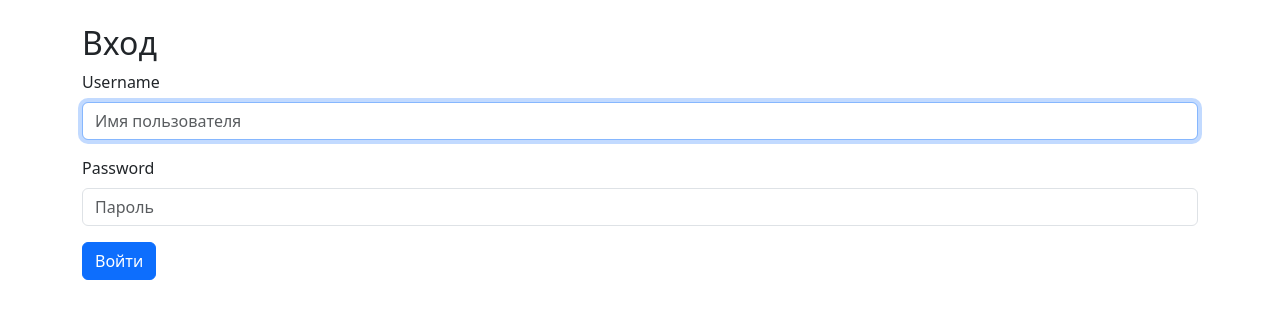
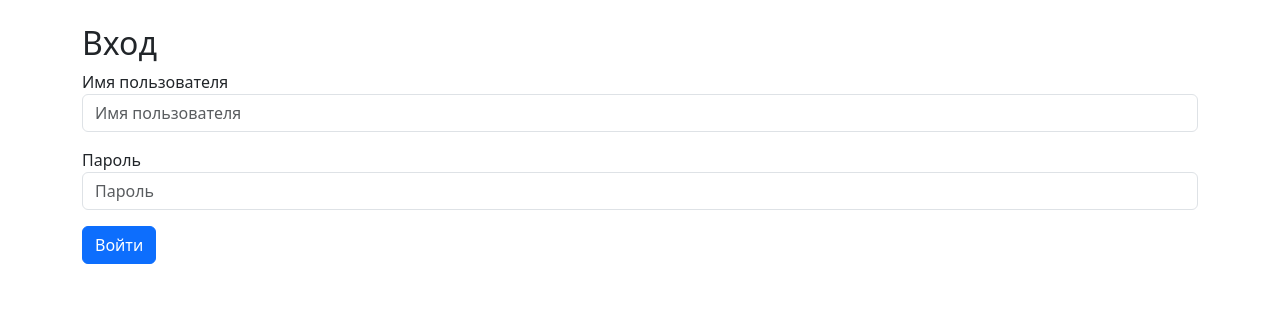
Before and after one commit to Knyazev782/python-project-52, a Django app: page /login/ in a window 1280 px wide. Shown: the part 56-375 px from the top of the page. Run offline with Django 5.2, Linux system fonts and the light colour scheme; some libraries are stand-ins or nearby versions.

Commit message:
изменил шаблон для login.html

```diff
--- a/task_manager/templates/registration/login.html
+++ b/task_manager/templates/registration/login.html
@@ -2,16 +2,17 @@
 {% load django_bootstrap5 %}
 
 {% block content %}
-<h2>Вход</h2>
-<form method="post">
-    {% csrf_token %}
-    {% for field in form %}
-        {% if field.name == 'username' %}
-            {% bootstrap_field field placeholder='Имя пользователя' %}
-        {% elif field.name == 'password' %}
-            {% bootstrap_field field placeholder='Пароль' %}
-        {% endif %}
-    {% endfor %}
-    <button type="submit" class="btn btn-primary">Войти</button>
-</form>
+    <h2>Вход</h2>
+    <form method="post">
+        {% csrf_token %}
+        <div class="mb-3">
+            <label for="id_username">Имя пользователя</label>
+            <input type="text" name="username" id="id_username" class="form-control" placeholder="Имя пользователя">
+        </div>
+        <div class="mb-3">
+            <label for="id_password">Пароль</label>
+            <input type="password" name="password" id="id_password" class="form-control" placeholder="Пароль">
+        </div>
+        <button type="submit" class="btn btn-primary">Войти</button>
+    </form>
 {% endblock %}
```
